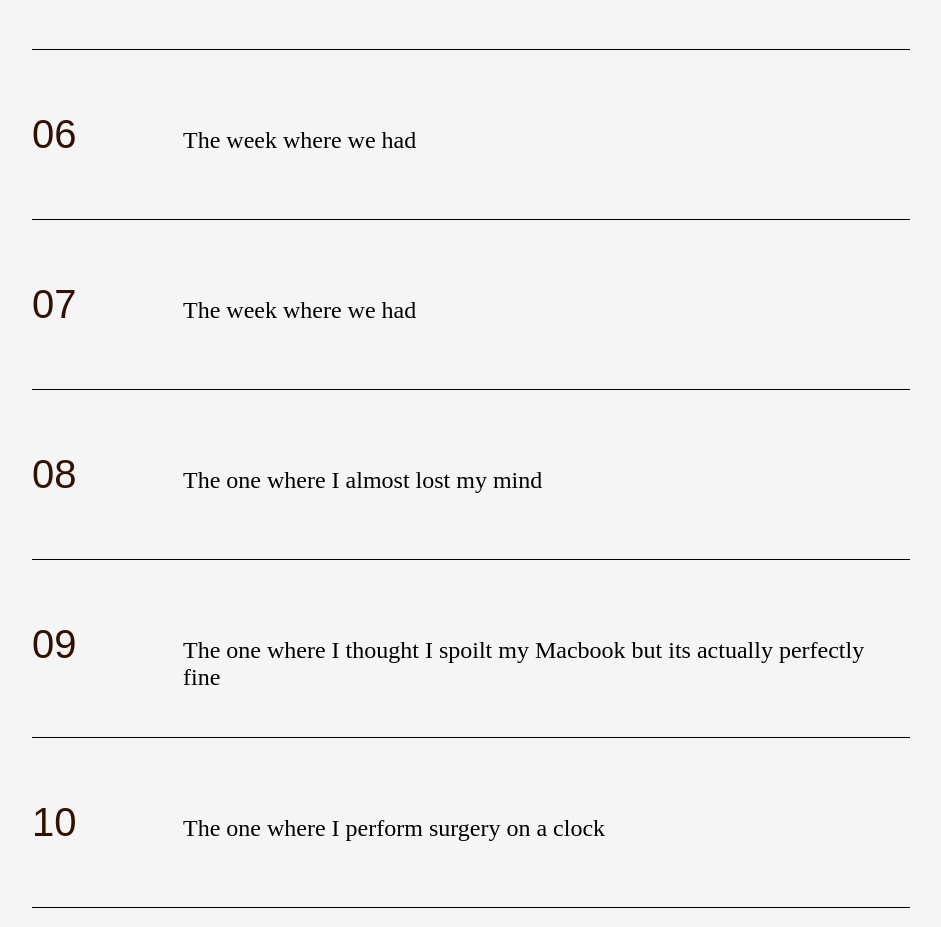
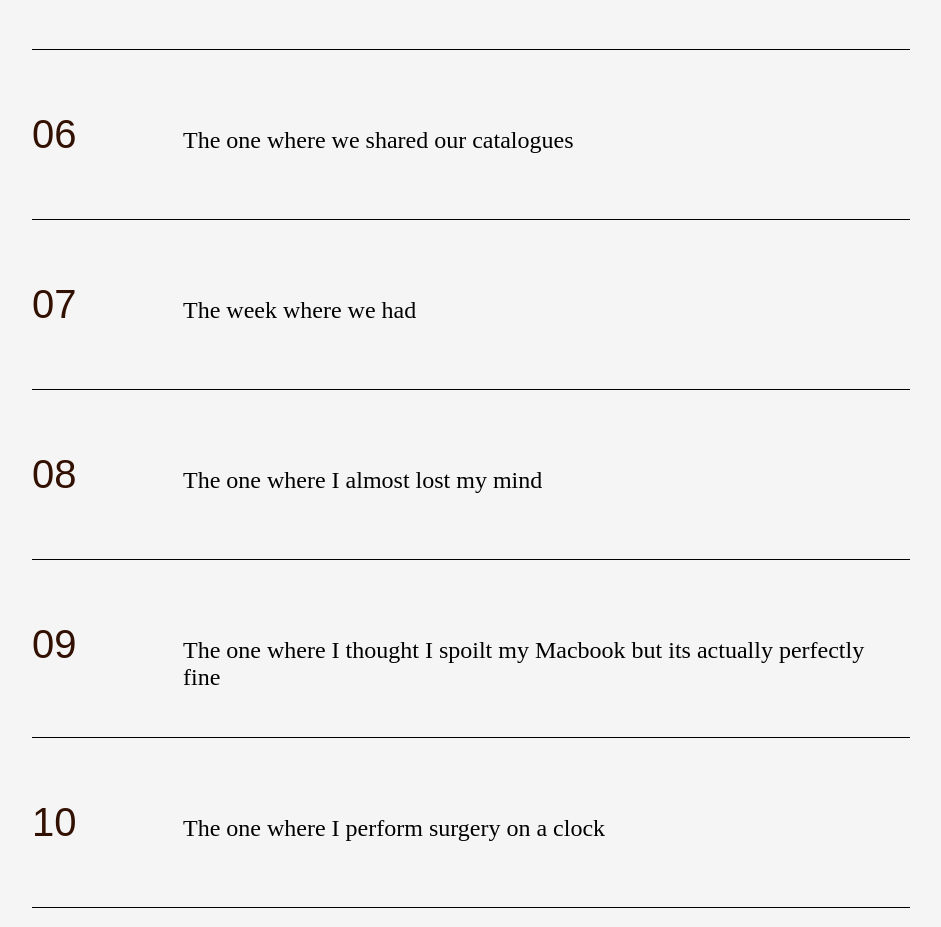
Before and after one commit to caseywong-afk/casey-cpj-final, a plain HTML site: page process-summary.html in a window 1280 px wide. Shown: the part 1100-2027 px from the top of the page, without its empty margins (320-1261 px from the left). Drawn offline with Linux system fonts and the light colour scheme; a web font is replaced by a local one.

Commit message:
content and wek 6

```diff
--- a/process-summary.html
+++ b/process-summary.html
@@ -67,7 +67,7 @@
 
         <div class="week-row">
           <p class="num"><a href="week-6.html">06</p></a>
-          <p class="title"><a href="week-6.html">The week where we had</p></a>
+          <p class="title"><a href="week-6.html">The one where we shared our catalogues</p></a>
         </div>
 
         <div class="week-row">
```
Also changed, not shown: week-6.html (+1 -1 lines).
